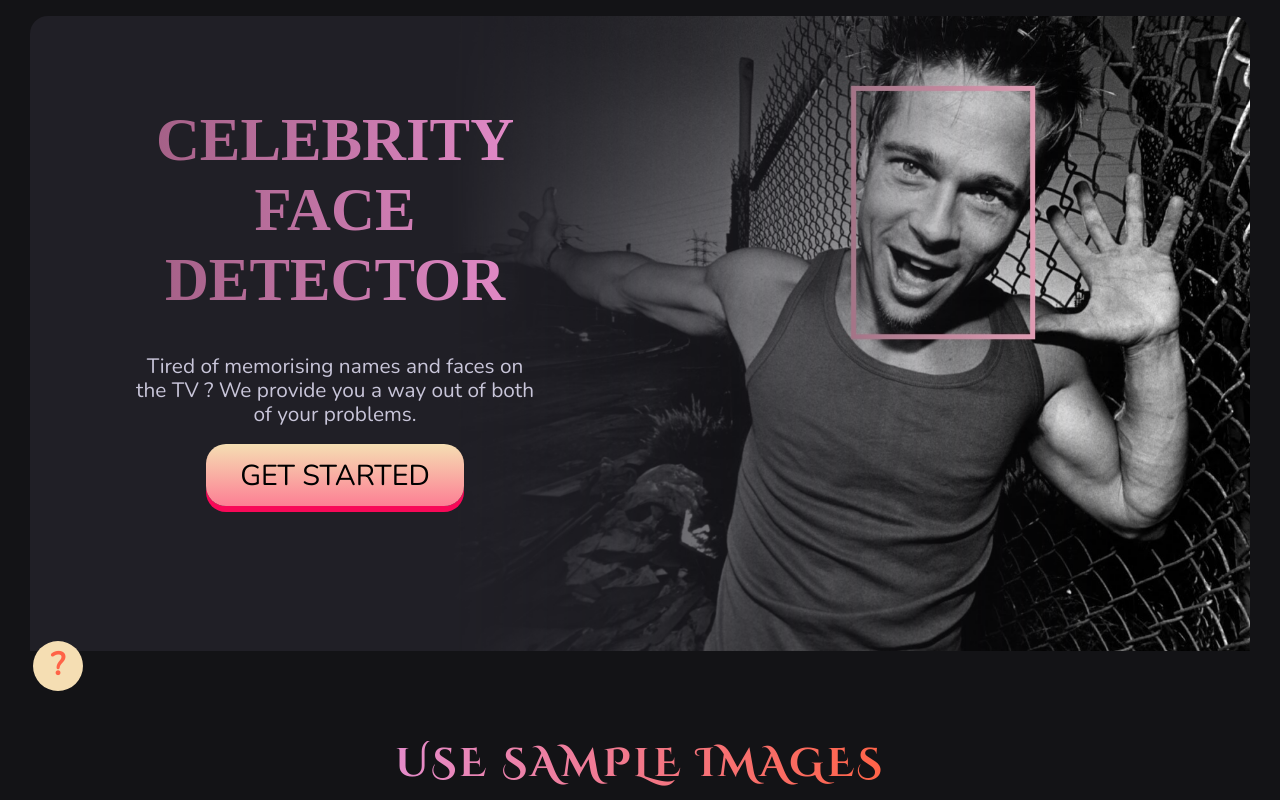
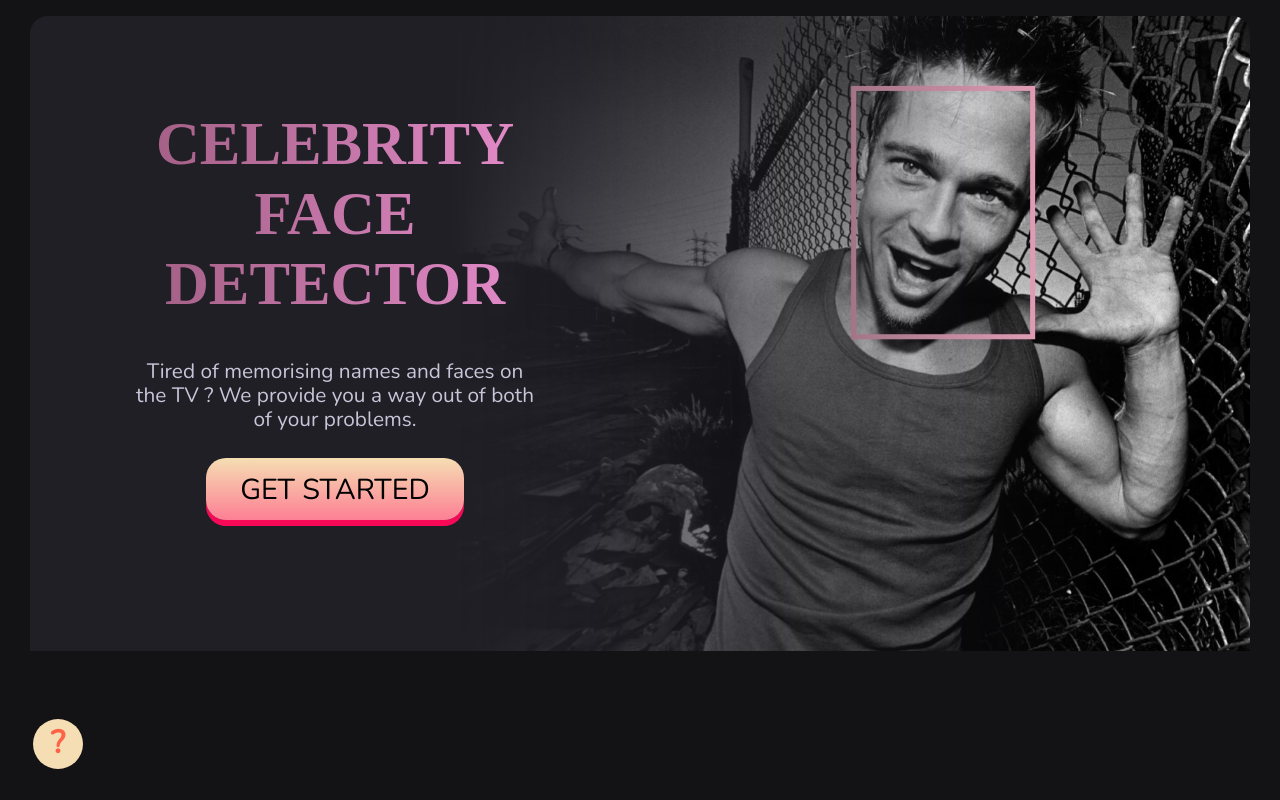
Before and after one commit to Senapati626/celeb_detector, a React (Create React App) app: page / in a window 1280 px wide. Shown: the top 800 px of the page. Built offline with nearby package versions, Linux system fonts and the light colour scheme; a web font is replaced by a local one; what clarifai would draw is missing.

Commit message:
increasing gap

```diff
--- a/src/App.css
+++ b/src/App.css
@@ -13,7 +13,7 @@
   place-items: center;
   grid-template-rows: 50% auto 10% auto;
   grid-template-areas: "header", "sample", "form", "recog";
-  grid-row-gap: 60px;
+  row-gap: 7rem;
   min-height: 100vh;
   max-width: 100vw;
   margin-inline: 30px;
--- a/src/header/Header.css
+++ b/src/header/Header.css
@@ -38,8 +38,11 @@
     border-radius: 20px;
     box-shadow: 0 6px #f80958;
     scroll-behavior: smooth;
+    transition: all 250ms ease;
 }
-
+.btn3:hover {
+    letter-spacing: 3px;
+  }
 @media screen and (min-width: 992px){
     .heading1{
         font-size: 3.8rem;
```
Also changed, not shown: 1 other file (tests, documents, lock files or other folders).
